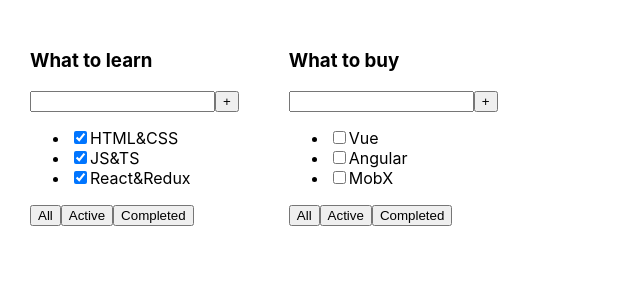
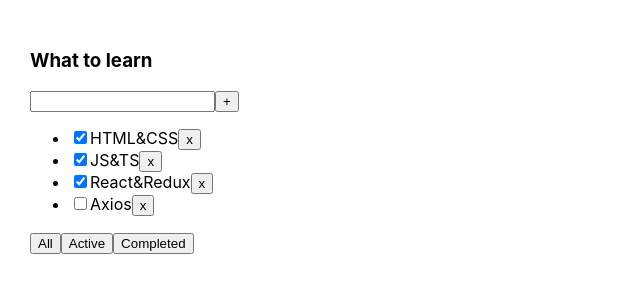
Before and after one commit to Israfil98/todo-list, a React (Create React App) app: page / in a window 1280 px wide. Shown: the top 300 px of the page, without its empty margins (0-640 px from the left). Built offline with nearby package versions, Linux system fonts and the light colour scheme.

Commit message:
put our tasks in hook useState, add removeTask function, add another useState for filtering tasks in todoList, add changeFilter function, and throw into props TodoList

```diff
--- a/src/App.tsx
+++ b/src/App.tsx
@@ -1,4 +1,4 @@
-import React from 'react';
+import React, { useState } from 'react';
 
 import './App.css';
 
@@ -10,25 +10,49 @@
     taskId: number
     taskTitle: string
 }
+export type FilterValuesType = 'all' | 'completed' | 'active'
 
 function App() {
     //создаем наш псевдо стейт, которые будем передавать в TodoList компоненту в качестве пропсов
     //так же указываем нужный тип данных стейта
-    const tasks1: Array<TaskType> = [
+    //засовываем наш стейт в хук useState, для того чтобы реакт мог понимать когда ему перерисовывать UI
+    const [tasks, setTasks] = useState<Array<TaskType>>([
         {taskId: 1, status: true, taskTitle: 'HTML&CSS'},
         {taskId: 2, status: true, taskTitle: 'JS&TS'},
         {taskId: 3, status: true, taskTitle: 'React&Redux'},
-    ]
-    const tasks2: Array<TaskType> = [
-        {taskId: 4, status: false, taskTitle: 'Vue'},
-        {taskId: 5, status: false, taskTitle: 'Angular'},
-        {taskId: 6, status: false, taskTitle: 'MobX'},
-    ]
+        {taskId: 4, status: false, taskTitle: 'Axios'}
+    ])
+    const [filter, setFilter] = useState<FilterValuesType>('all')
+
+    //ф-ция по удалению тасок из массива тасок
+    function removeTask(taskId: number) {
+        //метод массива filter возвращает новый массив, пропуская в него то, что будет указано в колбэк ф-ции
+        const resultTasks = tasks.filter((task) => task.taskId !== taskId)
+        // ф-ция setState, которую возвращает хук useState, оповещает React когда стейт поменяется,
+        // а точнее когда в него придет новый обьект, и только тогда перерисуется UI
+        setTasks(resultTasks)
+    }
+
+    let tasksForTodoList = tasks
+    if (filter === 'completed') {
+        tasksForTodoList = tasks.filter((task) => task.status)
+    } else if (filter === 'active') {
+        tasksForTodoList = tasks.filter((task) => !task.status)
+    }
+
+    function changeFilter(newFilter: FilterValuesType) {
+        setFilter(newFilter)
+    }
 
     return (
         <div className="App">
-            <TodoList todoListTitle='What to learn' tasks={ tasks1 }/>
-            <TodoList todoListTitle='What to buy' tasks={ tasks2 }/>
+            <TodoList
+                todoListTitle='What to learn'
+                tasks={ tasksForTodoList }
+                removeTask={ removeTask }
+                filter={ filter }
+                changeFilter={ changeFilter }
+            />
         </div>
     );
 }
--- a/src/components/TodoList/TodoList.tsx
+++ b/src/components/TodoList/TodoList.tsx
@@ -1,11 +1,14 @@
 import React from 'react';
 
-import { TaskType } from '../../App';
+import { FilterValuesType, TaskType } from '../../App';
 
 //типизируем пропсы для компонента TodoList
 type PropsType = {
     todoListTitle: string
     tasks: Array<TaskType>
+    removeTask: (taskId: number) => void
+    filter: FilterValuesType
+    changeFilter: (newFilter: FilterValuesType) => void
 }
 
 function TodoList(props: PropsType) {
@@ -17,20 +20,26 @@
                 <button>+</button>
             </div>
             <ul>
-                <li>
-                    <input type="checkbox" checked={ props.tasks[0].status }/><span>{ props.tasks[0].taskTitle }</span>
-                </li>
-                <li>
-                    <input type="checkbox" checked={ props.tasks[1].status }/><span>{ props.tasks[1].taskTitle }</span>
-                </li>
-                <li>
-                    <input type="checkbox" checked={ props.tasks[2].status }/><span>{ props.tasks[2].taskTitle }</span>
-                </li>
+                {
+                    props.tasks.map((task) => {
+                        const removeTaskHandler = () => {
+                            props.removeTask(task.taskId)
+                        }
+
+                        return (
+                            <li key={ task.taskId }>
+                                <input type="checkbox" checked={ task.status }/>
+                                <span>{ task.taskTitle }</span>
+                                <button onClick={ removeTaskHandler }>x</button>
+                            </li>
+                        )
+                    })
+                }
             </ul>
             <div>
-                <button>All</button>
-                <button>Active</button>
-                <button>Completed</button>
+                <button onClick={ () => props.changeFilter('all') }>All</button>
+                <button onClick={ () => props.changeFilter('active') }>Active</button>
+                <button onClick={ () => props.changeFilter('completed') }>Completed</button>
             </div>
         </div>
     );
```
